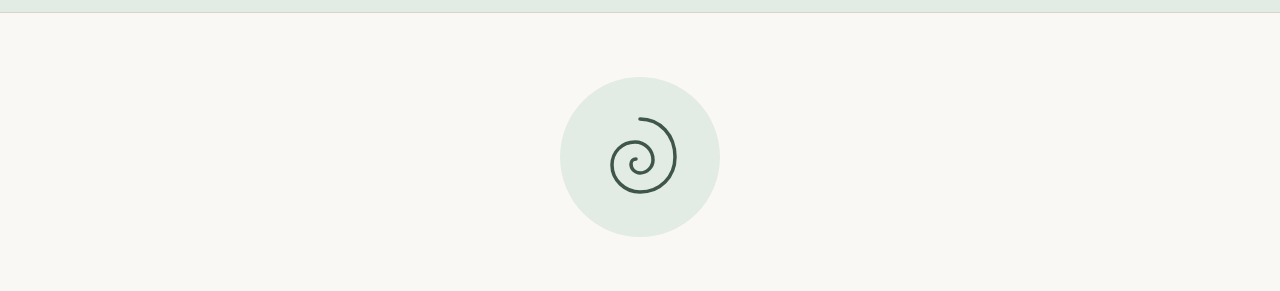
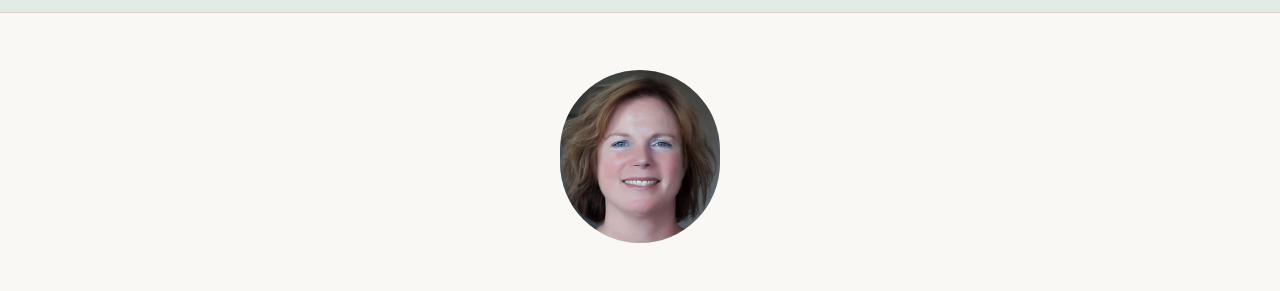
Before and after one commit to TahierJerr/gedachtengoed, a Next.js app: page /psychotherapeut in a window 1280 px wide. Shown: the part 396-687 px from the top of the page. Built offline with nearby package versions, Linux system fonts and the light colour scheme; no server answers.

Commit message:
correct link and image

```diff
--- a/app/psychotherapeut/page.tsx
+++ b/app/psychotherapeut/page.tsx
@@ -4,6 +4,7 @@ import { PageHero } from "@/components/site/page-hero";
 import { Koru } from "@/components/site/koru";
 import { JsonLd } from "@/components/seo/json-ld";
 import { breadcrumbSchema, physicianSchema } from "@/lib/schema";
+import Image from "next/image";
 
 export const metadata: Metadata = {
   title: "Siepie – Psychotherapeut & GZ-Psycholoog",
@@ -31,7 +32,13 @@ export default function PsychotherapeutPage() {
       <article className="mx-auto max-w-3xl px-4 sm:px-6 lg:px-8 py-16">
         <div className="flex justify-center mb-12">
           <div className="h-40 w-40 rounded-full bg-[var(--accent-soft)] flex items-center justify-center">
-            <Koru size={100} className="text-[var(--accent-dark)]" />
+            <Image
+                src="/Siepie_2.jpg"
+                alt="Foto van Siepie Zonderland"
+                width={160}
+                height={160}
+                className="rounded-full object-cover"
+              />
           </div>
         </div>
 
@@ -57,7 +64,7 @@ export default function PsychotherapeutPage() {
           <h2>Registraties</h2>
           <p>
             <Link
-              href="https://zoeken.bigregister.nl/zorgverlener/1a19842e-959d-4083-afa4-7ca5ce127f18"
+              href="https://zoeken.bigregister.nl/zorgverlener/f5926bd8-d83b-44ca-9249-997a053d8474"
               target="_blank"
               rel="noopener noreferrer"
             >
```
